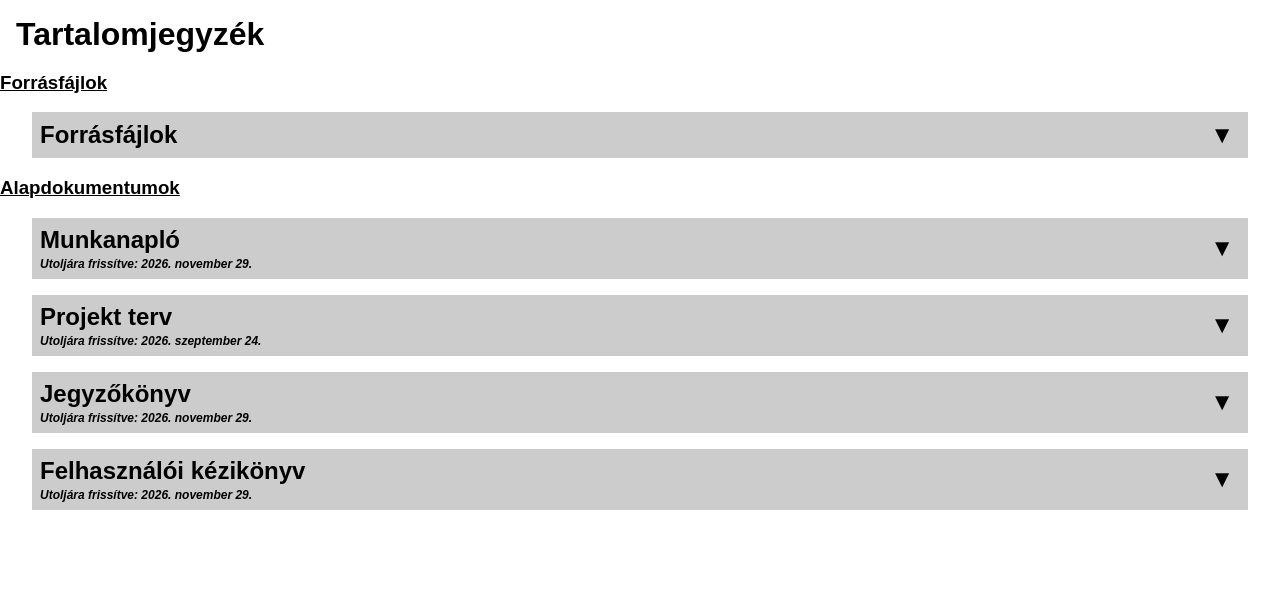
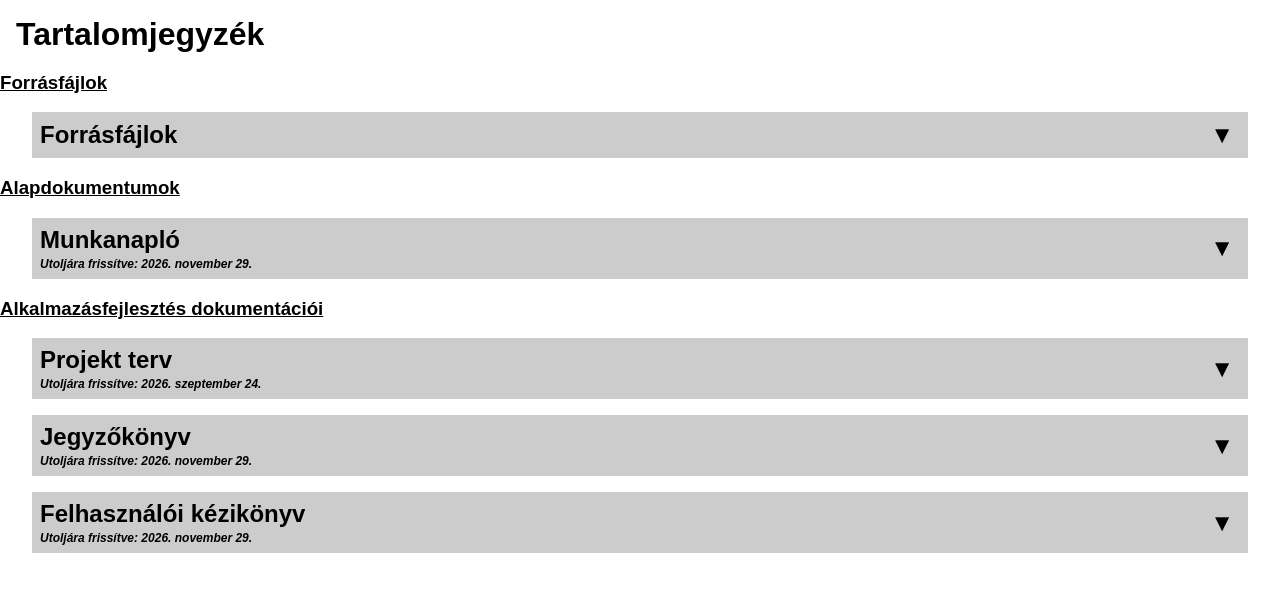
Before and after one commit to oroszkristof/3D-MODELLEZES-ES-JATEKFEJLESZTES-EYZWG9-FUEEB7, a plain HTML site: page jatekfejlesztes.html in a window 1280 px wide. Drawn offline with Linux system fonts and the light colour scheme.

Commit message:
Add files via upload

```diff
--- a/jatekfejlesztes.html
+++ b/jatekfejlesztes.html
@@ -210,6 +210,7 @@
       </ul>
     </div>
 
+      <h3><u>Alkalmazásfejlesztés dokumentációi</u></h3>
 
     <div class="link">
       <ul>
```
